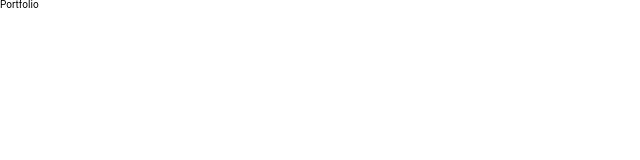
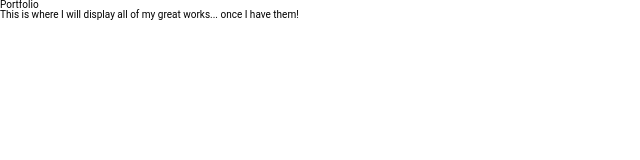
Before and after one commit to TylerP99/Portfolio, a website: page html/portfolio.html in a window 1280 px wide. Shown: the whole page, without its empty margins (0-640 px from the left). Drawn offline with Linux system fonts and the light colour scheme.

Commit message:
Some changes

```diff
--- a/html/portfolio.html
+++ b/html/portfolio.html
@@ -14,6 +14,7 @@
 
     <body>
         <h1>Portfolio</h1>
+        <p>This is where I will display all of my great works... once I have them!</p>
     </body>
 
 </html>
```
